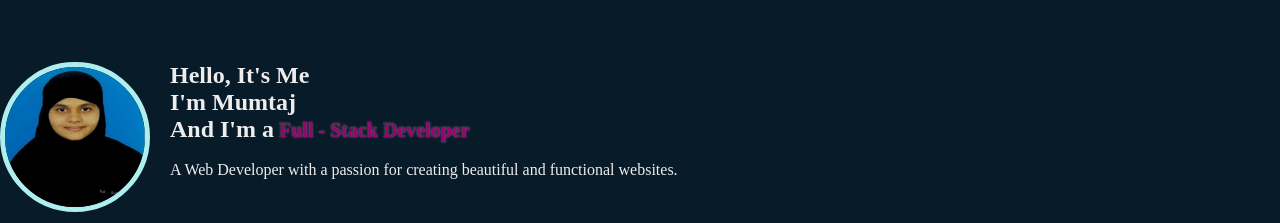
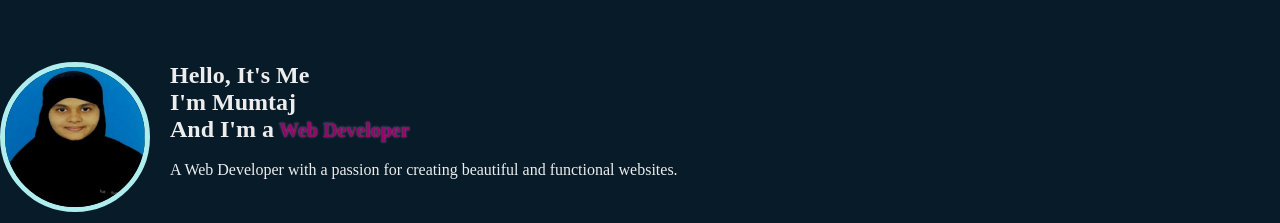
Before and after one commit to MumtajAnwar/Quiz, a plain HTML site: page portfolio.html in a window 1280 px wide. Shown: the part 88-311 px from the top of the page. Drawn offline with nearby package versions, Linux system fonts and the light colour scheme.

Commit message:
Update portfolio.html

```diff
--- a/portfolio.html
+++ b/portfolio.html
@@ -31,7 +31,7 @@
         <div class="home-content">
             <h3>Hello, It's Me </h3>
             <h1> I'm Mumtaj</h1>
-            <h3>And I'm a<span class="text"> <b>Full - Stack Developer</b></span></h3><br>
+            <h3>And I'm a<span class="text"> <b>Web Developer</b></span></h3><br>
             <p> A Web Developer with a passion for creating beautiful and functional websites.</p><br><br>
             <div class="home-sci">
                 <div class="icon">
```
